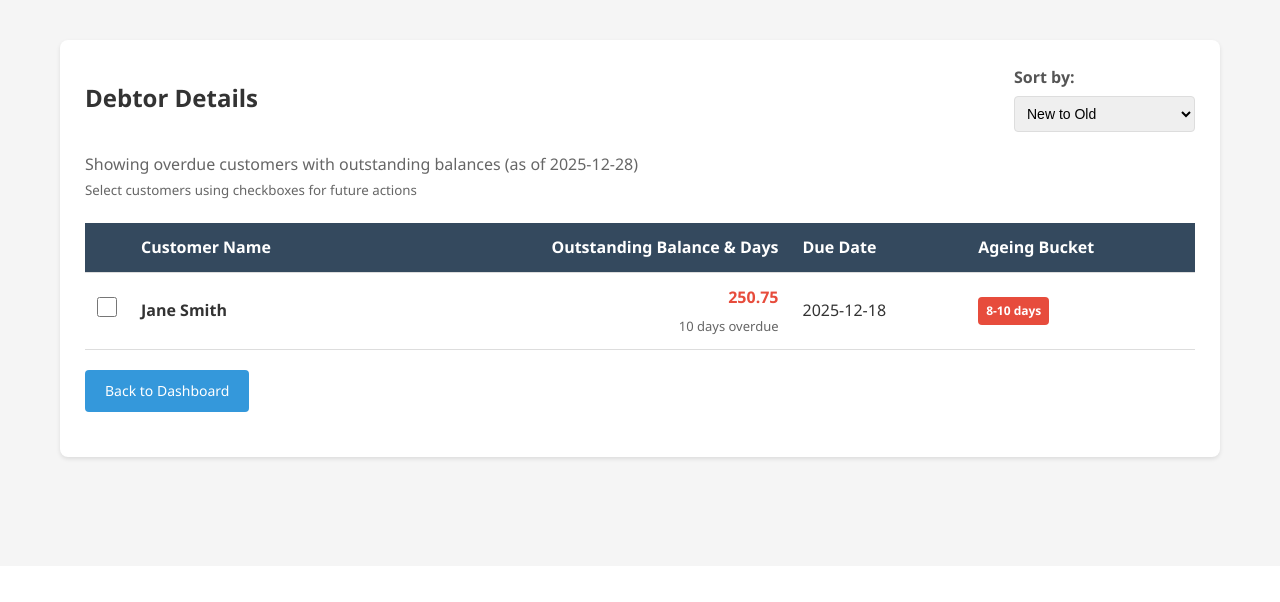
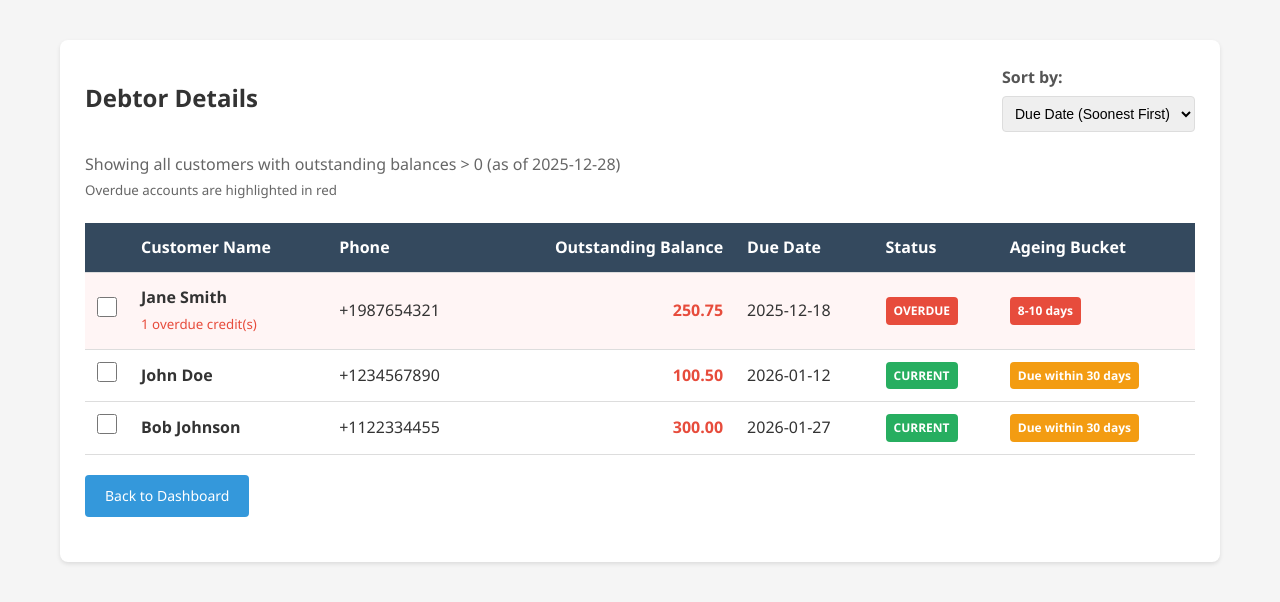
Before and after one commit to fayizmfb/patt-book, a Flask app: page /debtors in a window 1280 px wide. Shown: the part 234-836 px from the top of the page. Before the commit the page ends 696 px from the top, so only its background shows below. Run offline with Flask 3, Linux system fonts and the light colour scheme; the visitor is signed in with stand-in values (Sample User, id 1); data comes from the database, SQL or seed files in the repository; both versions use the stored data as it was after the commit.

Commit message:
Fix debtors list by correcting outstanding calculation and query

```diff
--- a/app.py
+++ b/app.py
@@ -810,54 +810,68 @@ def customer_ledger(customer_id):
 
 
 # ============================================================================
-# DEBTOR DETAILS - Shows overdue customers with sorting options
+# DEBTOR DETAILS - Shows all customers with outstanding balance > 0
 # ============================================================================
 
 @app.route('/debtors')
 @require_login
 def debtor_details():
     """
-    Show debtor list with customer name, outstanding balance, due date,
-    days overdue, and ageing bucket. Supports multiple sort options.
-    Shows one row per customer (uses oldest overdue due date for that customer)
+    Show all customers with outstanding balance > 0.
+    Shows one row per customer with their total outstanding balance,
+    next due date, and days until due (can be negative for overdue).
     """
     db = get_db()
     today = datetime.now().date()
 
-    # Get sort option from query parameter (default: new to old)
-    sort_option = request.args.get('sort', 'new_to_old')
+    # Get sort option from query parameter (default: due date ascending)
+    sort_option = request.args.get('sort', 'due_asc')
 
-    # Get customers with outstanding balance
-    # Query to get customer balances and earliest due date
+    # Get all customers with outstanding balance > 0
     debtor_data = db.execute("""
         SELECT
             cust.id as customer_id,
             cust.name as customer_name,
+            cust.phone,
             (SELECT COALESCE(SUM(amount), 0) FROM credits WHERE customer_id = cust.id) as total_credits,
             (SELECT COALESCE(SUM(amount), 0) FROM payments WHERE customer_id = cust.id) as total_payments,
-            (SELECT MIN(due_date) FROM credits WHERE customer_id = cust.id) as earliest_due_date
+            (SELECT MIN(due_date) FROM credits WHERE customer_id = cust.id AND due_date >= ?) as next_due_date,
+            (SELECT COUNT(*) FROM credits WHERE customer_id = cust.id AND due_date < ?) as overdue_count
         FROM customers cust
         WHERE (SELECT COALESCE(SUM(amount), 0) FROM credits WHERE customer_id = cust.id) -
               (SELECT COALESCE(SUM(amount), 0) FROM payments WHERE customer_id = cust.id) > 0
-    """).fetchall()
+        ORDER BY cust.name
+    """, (today, today)).fetchall()
 
-    # Build debtor list with bucket assignment (one per customer)
+    # Build debtor list
     debtor_list = []
     for row in debtor_data:
-        outstanding_balance = row['total_credits'] - row['total_payments']
-        if outstanding_balance > 0 and row['earliest_due_date']:
-            due_date_str = row['earliest_due_date']
-            # Parse due date to calculate days overdue
-            if isinstance(due_date_str, str):
-                due_date = datetime.strptime(due_date_str, '%Y-%m-%d').date()
+        outstanding_balance = max(0, row['total_credits'] - row['total_payments'])  # Ensure no negative
+
+        # Get next due date (earliest future due date, or earliest past due date if no future)
+        next_due_date = row['next_due_date']
+        if not next_due_date:
+            # If no future due dates, get the most recent past due date
+            past_due = db.execute("""
+                SELECT MAX(due_date) FROM credits
+                WHERE customer_id = ? AND due_date < ?
+            """, (row['customer_id'], today)).fetchone()[0]
+            next_due_date = past_due
+
+        if next_due_date:
+            # Calculate days until due (can be negative for overdue)
+            if isinstance(next_due_date, str):
+                due_date_obj = datetime.strptime(next_due_date, '%Y-%m-%d').date()
             else:
-                due_date = due_date_str
+                due_date_obj = next_due_date
 
-            days_overdue = (today - due_date).days
+            days_until_due = (due_date_obj - today).days
 
-            # Only include if overdue (days_overdue > 0)
-            if days_overdue > 0:
-                # Assign to ageing bucket based on days overdue
+            # Determine status and bucket
+            if days_until_due < 0:
+                status = 'overdue'
+                days_overdue = abs(days_until_due)
+                # Ageing bucket for overdue
                 if days_overdue <= 7:
                     bucket = '0-7 days'
                 elif days_overdue <= 10:
@@ -874,30 +888,55 @@ def debtor_details():
                     bucket = '31-45 days'
                 else:
                     bucket = 'Over 45 days'
+            else:
+                status = 'current'
+                days_overdue = 0
+                # Bucket for current accounts
+                if days_until_due <= 7:
+                    bucket = 'Due within 7 days'
+                elif days_until_due <= 14:
+                    bucket = 'Due within 14 days'
+                elif days_until_due <= 30:
+                    bucket = 'Due within 30 days'
+                else:
+                    bucket = 'Due in 30+ days'
 
-                debtor_list.append({
-                    'customer_name': row['customer_name'],
-                    'outstanding_balance': outstanding_balance,
-                    'due_date': due_date_str,
-                    'days_overdue': days_overdue,
-                    'bucket': bucket
-                })
+            debtor_list.append({
+                'customer_id': row['customer_id'],
+                'customer_name': row['customer_name'],
+                'phone': row['phone'],
+                'outstanding_balance': outstanding_balance,
+                'due_date': next_due_date,
+                'days_until_due': days_until_due,
+                'days_overdue': days_overdue,
+                'status': status,
+                'bucket': bucket,
+                'overdue_count': row['overdue_count']
+            })
 
-    # Apply sorting based on user selection
-    if sort_option == 'new_to_old':
-        # Sort by due_date descending (newest overdue first) - default
-        debtor_list.sort(key=lambda x: x['due_date'], reverse=True)
-    elif sort_option == 'old_to_new':
-        # Sort by due_date ascending (oldest overdue first)
-        debtor_list.sort(key=lambda x: x['due_date'])
-    elif sort_option == 'large_to_small':
-        # Sort by outstanding balance descending
+    # Apply sorting
+    if sort_option == 'due_asc':
+        debtor_list.sort(key=lambda x: x['days_until_due'])
+    elif sort_option == 'due_desc':
+        debtor_list.sort(key=lambda x: x['days_until_due'], reverse=True)
+    elif sort_option == 'balance_desc':
         debtor_list.sort(key=lambda x: x['outstanding_balance'], reverse=True)
-    elif sort_option == 'small_to_large':
-        # Sort by outstanding balance ascending
+    elif sort_option == 'balance_asc':
         debtor_list.sort(key=lambda x: x['outstanding_balance'])
+    elif sort_option == 'name_asc':
+        debtor_list.sort(key=lambda x: x['customer_name'])
+    elif sort_option == 'name_desc':
+        debtor_list.sort(key=lambda x: x['customer_name'], reverse=True)
 
-    return render_template('debtor_details.html', debtor_list=debtor_list, sort_option=sort_option, today=today)
+    # Debug: Print debtor list for verification
+    print(f"DEBUG: Found {len(debtor_list)} debtors")
+    for debtor in debtor_list[:3]:  # Print first 3 for debugging
+        print(f"  {debtor['customer_name']}: {debtor['outstanding_balance']:.2f}, due: {debtor['due_date']}, days: {debtor['days_until_due']}")
+
+    return render_template('debtor_details.html',
+                         debtor_list=debtor_list,
+                         sort_option=sort_option,
+                         today=today)
 
 
 # ============================================================================
--- a/templates/debtor_details.html
+++ b/templates/debtor_details.html
@@ -30,6 +30,15 @@
         font-size: 13px;
         color: #666;
     }
+
+    /* Overdue row styling */
+    .overdue-row {
+        background-color: #fff5f5;
+    }
+
+    .overdue-row:hover {
+        background-color: #ffeaea;
+    }
 </style>
 {% endblock %}
 
@@ -42,17 +51,19 @@
         <div>
             <label for="sort_select" style="margin-right: 10px; font-weight: 600;">Sort by:</label>
             <select id="sort_select" onchange="window.location.href='{{ url_for('debtor_details') }}?sort=' + this.value" style="padding: 8px; border-radius: 4px; border: 1px solid #ddd;">
-                <option value="new_to_old" {% if sort_option == 'new_to_old' %}selected{% endif %}>New to Old</option>
-                <option value="old_to_new" {% if sort_option == 'old_to_new' %}selected{% endif %}>Old to New</option>
-                <option value="large_to_small" {% if sort_option == 'large_to_small' %}selected{% endif %}>Large Amount to Small</option>
-                <option value="small_to_large" {% if sort_option == 'small_to_large' %}selected{% endif %}>Small Amount to Large</option>
+                <option value="due_asc" {% if sort_option == 'due_asc' %}selected{% endif %}>Due Date (Soonest First)</option>
+                <option value="due_desc" {% if sort_option == 'due_desc' %}selected{% endif %}>Due Date (Latest First)</option>
+                <option value="balance_desc" {% if sort_option == 'balance_desc' %}selected{% endif %}>Balance (High to Low)</option>
+                <option value="balance_asc" {% if sort_option == 'balance_asc' %}selected{% endif %}>Balance (Low to High)</option>
+                <option value="name_asc" {% if sort_option == 'name_asc' %}selected{% endif %}>Name (A-Z)</option>
+                <option value="name_desc" {% if sort_option == 'name_desc' %}selected{% endif %}>Name (Z-A)</option>
             </select>
         </div>
     </div>
 
     <p style="color: #666; margin-bottom: 20px;">
-        Showing overdue customers with outstanding balances (as of {{ today }})
-        <br><small>Select customers using checkboxes for future actions</small>
+        Showing all customers with outstanding balances > 0 (as of {{ today }})
+        <br><small>Overdue accounts are highlighted in red</small>
     </p>
 
     {% if debtor_list %}
@@ -63,16 +74,17 @@
                     <!-- Checkbox column header (optional) -->
                 </th>
                 <th>Customer Name</th>
-                <th class="text-right">Outstanding Balance & Days</th>
+                <th>Phone</th>
+                <th class="text-right">Outstanding Balance</th>
                 <th>Due Date</th>
+                <th>Status</th>
                 <th>Ageing Bucket</th>
             </tr>
         </thead>
         <tbody>
             {% for debtor in debtor_list %}
-            <tr>
+            <tr class="{% if debtor['status'] == 'overdue' %}overdue-row{% endif %}">
                 <!-- Checkbox column: Optional selection for future actions -->
-                <!-- Selection state does not affect the display of balance/days information -->
                 <td style="text-align: center;">
                     <input type="checkbox"
                            class="debtor-checkbox"
@@ -82,27 +94,40 @@
                 </td>
 
                 <!-- Customer name column -->
-                <td><strong>{{ debtor['customer_name'] }}</strong></td>
+                <td>
+                    <strong>{{ debtor['customer_name'] }}</strong>
+                    {% if debtor['overdue_count'] > 0 %}
+                        <br><small style="color: #e74c3c;">{{ debtor['overdue_count'] }} overdue credit(s)</small>
+                    {% endif %}
+                </td>
 
-                <!-- Balance and Days Overdue column: Always shows both regardless of checkbox state -->
-                <!-- Outstanding balance displayed on top, days overdue shown below -->
+                <!-- Phone column -->
+                <td>{{ debtor['phone'] or 'N/A' }}</td>
+
+                <!-- Outstanding balance column -->
                 <td class="text-right">
-                    <div class="balance-days-container">
-                        <div class="outstanding-balance">
-                            {{ "%.2f"|format(debtor['outstanding_balance']) }}
-                        </div>
-                        <div class="days-overdue-text">
-                            {{ debtor['days_overdue'] }} days overdue
-                        </div>
+                    <div class="outstanding-balance">
+                        {{ "%.2f"|format(debtor['outstanding_balance']) }}
                     </div>
                 </td>
 
                 <!-- Due date column -->
                 <td>{{ debtor['due_date'] }}</td>
 
+                <!-- Status column -->
+                <td>
+                    {% if debtor['status'] == 'overdue' %}
+                        <span class="badge badge-danger">OVERDUE</span>
+                    {% else %}
+                        <span class="badge" style="background-color: #27ae60; color: white;">CURRENT</span>
+                    {% endif %}
+                </td>
+
                 <!-- Ageing bucket column -->
                 <td>
-                    <span class="badge badge-danger">{{ debtor['bucket'] }}</span>
+                    <span class="badge {% if debtor['status'] == 'overdue' %}badge-danger{% else %}badge-warning{% endif %}">
+                        {{ debtor['bucket'] }}
+                    </span>
                 </td>
             </tr>
             {% endfor %}
@@ -110,7 +135,7 @@
     </table>
     {% else %}
     <p style="text-align: center; padding: 40px; color: #666;">
-        No overdue debts found. All accounts are up to date!
+        No customers with outstanding balances found. All accounts are settled!
     </p>
     {% endif %}
 
```
Also changed, not shown: test_debtor_logic.py (added, +120 -0 lines), test_debtors.py (added, +30 -0 lines), test_route.py (added, +23 -0 lines), retail_app.db.
